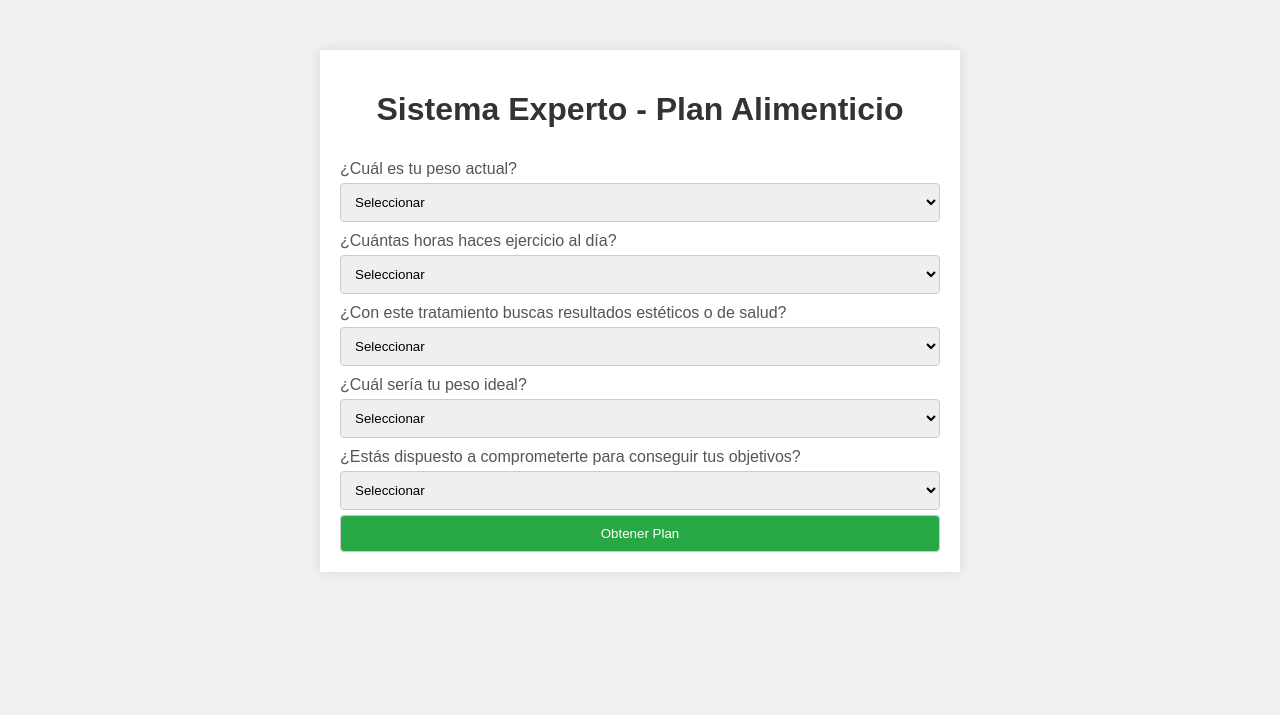
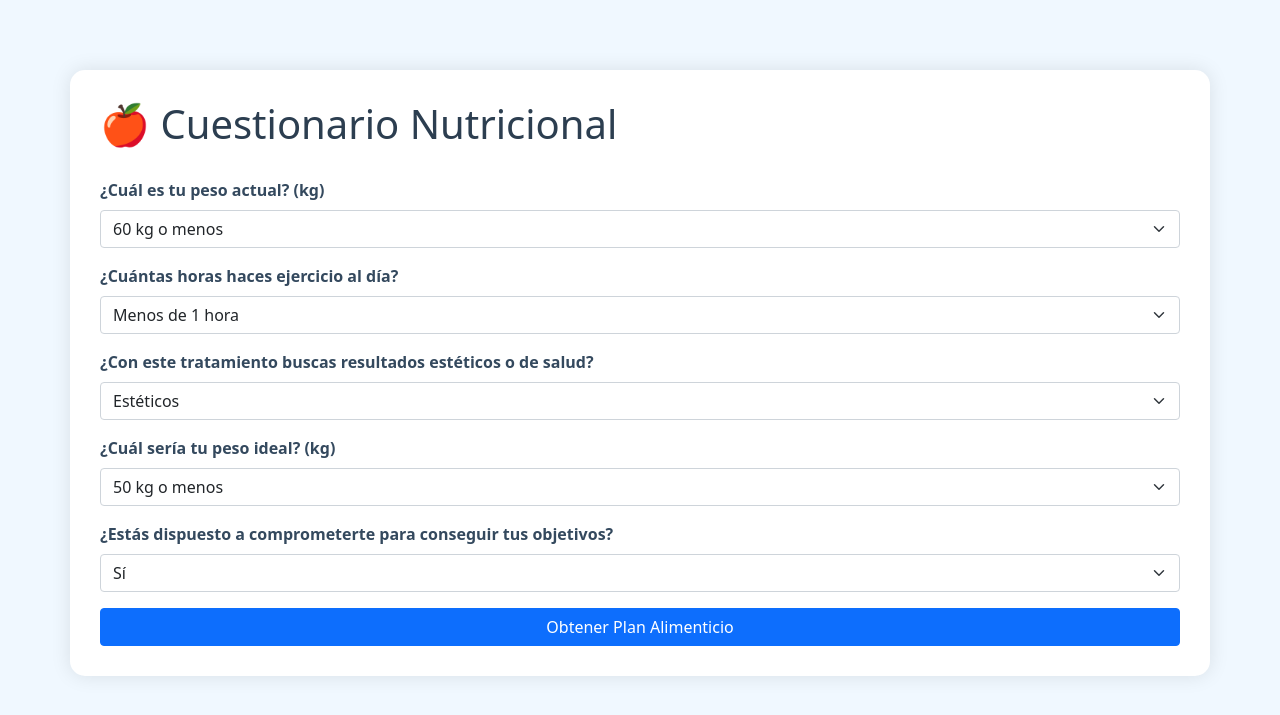
Before and after one commit to Aldair2003/plan-alimenticio, a Flask app: page / in a window 1280 px wide. Shown: the top 715 px of the page. Run offline with Flask 3, Linux system fonts and the light colour scheme.

Commit message:
Actulizacion

```diff
--- a/app.py
+++ b/app.py
@@ -1,125 +1,20 @@
 from flask import Flask, render_template, request
+from planes_alimenticios import obtener_plan_alimenticio
 
 app = Flask(__name__)
 
-base_conocimiento = {
-    "Plan 1": {
-        "peso": "menos de 70",
-        "ejercicio": "menos de 1 hora",
-        "objetivo": "estéticos",
-        "peso_ideal": "menos de 70",
-        "compromiso": "sí"
-    },
-    "Plan 2": {
-        "peso": "menos de 70",
-        "ejercicio": "menos de 1 hora",
-        "objetivo": "salud",
-        "peso_ideal": "menos de 70",
-        "compromiso": "sí"
-    },
-    "Plan 3": {
-        "peso": "menos de 70",
-        "ejercicio": "1 a 2 horas",
-        "objetivo": "estéticos",
-        "peso_ideal": "menos de 70",
-        "compromiso": "sí"
-    },
-    "Plan 4": {
-        "peso": "menos de 70",
-        "ejercicio": "1 a 2 horas",
-        "objetivo": "salud",
-        "peso_ideal": "menos de 70",
-        "compromiso": "sí"
-    },
-    "Plan 5": {
-        "peso": "70 a 90",
-        "ejercicio": "menos de 1 hora",
-        "objetivo": "estéticos",
-        "peso_ideal": "70 a 90",
-        "compromiso": "sí"
-    },
-    "Plan 6": {
-        "peso": "70 a 90",
-        "ejercicio": "menos de 1 hora",
-        "objetivo": "salud",
-        "peso_ideal": "70 a 90",
-        "compromiso": "sí"
-    },
-    "Plan 7": {
-        "peso": "70 a 90",
-        "ejercicio": "1 a 2 horas",
-        "objetivo": "estéticos",
-        "peso_ideal": "70 a 90",
-        "compromiso": "sí"
-    },
-    "Plan 8": {
-        "peso": "70 a 90",
-        "ejercicio": "1 a 2 horas",
-        "objetivo": "salud",
-        "peso_ideal": "70 a 90",
-        "compromiso": "sí"
-    },
-    "Plan 9": {
-        "peso": "más de 90",
-        "ejercicio": "menos de 1 hora",
-        "objetivo": "estéticos",
-        "peso_ideal": "más de 90",
-        "compromiso": "sí"
-    },
-    "Plan 10": {
-        "peso": "más de 90",
-        "ejercicio": "menos de 1 hora",
-        "objetivo": "salud",
-        "peso_ideal": "menos de 70",
-        "compromiso": "sí"
-    },
-    "Plan 11": {
-        "peso": "más de 90",
-        "ejercicio": "1 a 2 horas",
-        "objetivo": "estéticos",
-        "peso_ideal": "menos de 70",
-        "compromiso": "sí"
-    },
-    "Plan 12": {
-        "peso": "más de 90",
-        "ejercicio": "1 a 2 horas",
-        "objetivo": "salud",
-        "peso_ideal": "menos de 70",
-        "compromiso": "sí"
-    },
-    # Añade más combinaciones según sea necesario
-}
+@app.route('/', methods=['GET', 'POST'])
+def index():
+    if request.method == 'POST':
+        peso_actual = float(request.form['peso_actual'])
+        horas_ejercicio = float(request.form['horas_ejercicio'])
+        objetivo = request.form['objetivo']
+        peso_ideal = float(request.form['peso_ideal'])
+        compromiso = request.form['compromiso']
 
-def recomendar_plan(respuestas):
-    print("Respuestas del usuario:", respuestas)
-    for plan, condiciones in base_conocimiento.items():
-        match = True
-        print(f"Evaluando {plan} con condiciones {condiciones}")
-        for clave, valor in condiciones.items():
-            respuesta_usuario = respuestas.get(clave).strip().lower()
-            valor_condicion = valor.strip().lower()
-            if respuesta_usuario != valor_condicion:
-                print(f"No coincide: {clave} (Usuario: {respuesta_usuario} vs Condición: {valor_condicion})")
-                match = False
-                break
-        if match:
-            return plan
-    return "No se encontró un plan adecuado para tus respuestas."
+        plan = obtener_plan_alimenticio(peso_actual, horas_ejercicio, objetivo, peso_ideal, compromiso)
+        return render_template('resultado.html', plan=plan)
+    return render_template('index.html')
 
-@app.route("/", methods=["GET", "POST"])
-def index():
-    if request.method == "POST":
-        respuestas = {
-            "peso": request.form.get("peso"),
-            "ejercicio": request.form.get("ejercicio"),
-            "objetivo": request.form.get("objetivo"),
-            "peso_ideal": request.form.get("peso_ideal"),
-            "compromiso": request.form.get("compromiso")
-        }
-        print(f"Respuestas recibidas: {respuestas}")
-        plan_recomendado = recomendar_plan(respuestas)
-        return render_template("index.html", plan=plan_recomendado, respuestas=respuestas)
-    return render_template("index.html", plan=None, respuestas=None)
-
-if __name__ == "__main__":
+if __name__ == '__main__':
     app.run(debug=True)
--- a/static/style.css
+++ b/static/style.css
@@ -1,51 +1,42 @@
 body {
     font-family: Arial, sans-serif;
-    background-color: #f0f0f0;
+    line-height: 1.6;
     margin: 0;
-    padding: 0;
+    padding: 20px;
+    background-color: #f4f4f4;
 }
 
-.container {
-    max-width: 600px;
-    margin: 50px auto;
-    background: white;
-    padding: 20px;
-    box-shadow: 0 0 10px rgba(0, 0, 0, 0.1);
-}
-
-h1, h2 {
-    text-align: center;
+h1 {
     color: #333;
 }
 
 form {
-    display: flex;
-    flex-direction: column;
+    background: #fff;
+    padding: 20px;
+    border-radius: 5px;
 }
 
 label {
-    margin-top: 10px;
-    color: #555;
+    display: block;
+    margin: 10px 0 5px;
 }
 
-select, button {
-    padding: 10px;
-    margin-top: 5px;
-    border: 1px solid #ccc;
-    border-radius: 4px;
+input, select {
+    width: 100%;
+    padding: 8px;
+    margin-bottom: 10px;
 }
 
 button {
-    background-color: #28a745;
-    color: white;
+    display: block;
+    width: 100%;
+    padding: 10px;
+    background: #333;
+    color: #fff;
+    border: none;
     cursor: pointer;
 }
 
 button:hover {
-    background-color: #218838;
+    background: #555;
 }
-
-ul {
-    list-style-type: none;
-    padding: 0;
-}
--- a/templates/index.html
+++ b/templates/index.html
@@ -1,150 +1,150 @@
 <!DOCTYPE html>
-<html lang="en">
+<html lang="es">
 <head>
     <meta charset="UTF-8">
     <meta name="viewport" content="width=device-width, initial-scale=1.0">
-    <title>Sistema Experto - Plan Alimenticio</title>
-    <link rel="stylesheet" href="{{ url_for('static', filename='style.css') }}">
+    <title>Cuestionario Nutricional</title>
+    <link href="https://cdn.jsdelivr.net/npm/bootstrap@5.1.3/dist/css/bootstrap.min.css" rel="stylesheet">
+    <style>
+        body {
+            background-color: #f0f8ff;
+            padding: 20px;
+        }
+        .container {
+            background-color: white;
+            border-radius: 15px;
+            box-shadow: 0 0 20px rgba(0,0,0,0.1);
+            padding: 30px;
+            margin-top: 50px;
+        }
+        h1 {
+            color: #2c3e50;
+            margin-bottom: 30px;
+        }
+        .form-label {
+            font-weight: bold;
+            color: #34495e;
+        }
+        #resultado {
+            margin-top: 20px;
+            padding: 20px;
+            background-color: #e8f4f8;
+            border-radius: 10px;
+        }
+    </style>
 </head>
 <body>
     <div class="container">
-        <h1>Sistema Experto - Plan Alimenticio</h1>
-        <form method="POST">
-            <label for="peso">¿Cuál es tu peso actual?</label>
-            <select name="peso" id="peso" required>
-                <option value="" disabled {% if not respuestas or respuestas['peso'] == '' %}selected{% endif %}>Seleccionar</option>
-                <option value="menos de 70" {% if respuestas and respuestas['peso'] == 'menos de 70' %}selected{% endif %}>menos de 70</option>
-                <option value="70 a 90" {% if respuestas and respuestas['peso'] == '70 a 90' %}selected{% endif %}>70 a 90</option>
-                <option value="más de 90" {% if respuestas and respuestas['peso'] == 'más de 90' %}selected{% endif %}>más de 90</option>
-            </select>
-            <label for="ejercicio">¿Cuántas horas haces ejercicio al día?</label>
-            <select name="ejercicio" id="ejercicio" required>
-                <option value="" disabled {% if not respuestas or respuestas['ejercicio'] == '' %}selected{% endif %}>Seleccionar</option>
-                <option value="menos de 1 hora" {% if respuestas and respuestas['ejercicio'] == 'menos de 1 hora' %}selected{% endif %}>menos de 1 hora</option>
-                <option value="1 a 2 horas" {% if respuestas and respuestas['ejercicio'] == '1 a 2 horas' %}selected{% endif %}>1 a 2 horas</option>
-                <option value="más de 2 horas" {% if respuestas and respuestas['ejercicio'] == 'más de 2 horas' %}selected{% endif %}>más de 2 horas</option>
-            </select>
-            <label for="objetivo">¿Con este tratamiento buscas resultados estéticos o de salud?</label>
-            <select name="objetivo" id="objetivo" required>
-                <option value="" disabled {% if not respuestas or respuestas['objetivo'] == '' %}selected{% endif %}>Seleccionar</option>
-                <option value="estéticos" {% if respuestas and respuestas['objetivo'] == 'estéticos' %}selected{% endif %}>estéticos</option>
-                <option value="salud" {% if respuestas and respuestas['objetivo'] == 'salud' %}selected{% endif %}>salud</option>
-            </select>
-            <label for="peso_ideal">¿Cuál sería tu peso ideal?</label>
-            <select name="peso_ideal" id="peso_ideal" required>
-                <option value="" disabled {% if not respuestas or respuestas['peso_ideal'] == '' %}selected{% endif %}>Seleccionar</option>
-                <option value="menos de 70" {% if respuestas and respuestas['peso_ideal'] == 'menos de 70' %}selected{% endif %}>menos de 70</option>
-                <option value="70 a 90" {% if respuestas and respuestas['peso_ideal'] == '70 a 90' %}selected{% endif %}>70 a 90</option>
-                <option value="más de 90" {% if respuestas and respuestas['peso_ideal'] == 'más de 90' %}selected{% endif %}>más de 90</option>
-            </select>
-            <label for="compromiso">¿Estás dispuesto a comprometerte para conseguir tus objetivos?</label>
-            <select name="compromiso" id="compromiso" required>
-                <option value="" disabled {% if not respuestas or respuestas['compromiso'] == '' %}selected{% endif %}>Seleccionar</option>
-                <option value="sí" {% if respuestas and respuestas['compromiso'] == 'sí' %}selected{% endif %}>sí</option>
-                <option value="no" {% if respuestas and respuestas['compromiso'] == 'no' %}selected{% endif %}>no</option>
-            </select>
-            <button type="submit">Obtener Plan</button>
+        <h1>🍎 Cuestionario Nutricional</h1>
+        <form id="formularioNutricional">
+            <div class="mb-3">
+                <label for="peso_actual" class="form-label">¿Cuál es tu peso actual? (kg)</label>
+                <select class="form-select" id="peso_actual" required>
+                    <option value="60">60 kg o menos</option>
+                    <option value="70">61-70 kg</option>
+                    <option value="80">71-80 kg</option>
+                    <option value="90">Más de 80 kg</option>
+                </select>
+            </div>
+            <div class="mb-3">
+                <label for="horas_ejercicio" class="form-label">¿Cuántas horas haces ejercicio al día?</label>
+                <select class="form-select" id="horas_ejercicio" required>
+                    <option value="0">Menos de 1 hora</option>
+                    <option value="1">1-2 horas</option>
+                    <option value="2">Más de 2 horas</option>
+                </select>
+            </div>
+            <div class="mb-3">
+                <label for="objetivo" class="form-label">¿Con este tratamiento buscas resultados estéticos o de salud?</label>
+                <select class="form-select" id="objetivo" required>
+                    <option value="esteticos">Estéticos</option>
+                    <option value="salud">De salud</option>
+                </select>
+            </div>
+            <div class="mb-3">
+                <label for="peso_ideal" class="form-label">¿Cuál sería tu peso ideal? (kg)</label>
+                <select class="form-select" id="peso_ideal" required>
+                    <option value="50">50 kg o menos</option>
+                    <option value="60">51-60 kg</option>
+                    <option value="70">61-70 kg</option>
+                    <option value="80">Más de 70 kg</option>
+                </select>
+            </div>
+            <div class="mb-3">
+                <label for="compromiso" class="form-label">¿Estás dispuesto a comprometerte para conseguir tus objetivos?</label>
+                <select class="form-select" id="compromiso" required>
+                    <option value="si">Sí</option>
+                    <option value="no">No</option>
+                </select>
+            </div>
+            <button type="submit" class="btn btn-primary w-100">Obtener Plan Alimenticio</button>
         </form>
-        {% if plan %}
-            <h2>Recomendación: {{ plan }}</h2>
-            {% if plan == "Plan 1" %}
-                <p>Plan alimenticio para resultados estéticos y peso menos de 70:</p>
-                <ul>
-                    <li>Desayuno: Batido de proteínas y frutas.</li>
-                    <li>Almuerzo: Pollo a la parrilla con ensalada.</li>
-                    <li>Cena: Pescado al horno con vegetales.</li>
-                    <li>Snacks: Frutos secos y yogurt.</li>
-                </ul>
-            {% elif plan == "Plan 2" %}
-                <p>Plan alimenticio para salud y peso menos de 70:</p>
-                <ul>
-                    <li>Desayuno: Avena con frutas y nueces.</li>
-                    <li>Almuerzo: Ensalada de quinoa con pollo y aguacate.</li>
-                    <li>Cena: Sopa de vegetales con tofu.</li>
-                    <li>Snacks: Frutas y batidos verdes.</li>
-                </ul>
-            {% elif plan == "Plan 3" %}
-                <p>Plan alimenticio para resultados estéticos y ejercicio moderado:</p>
-                <ul>
-                    <li>Desayuno: Huevos revueltos con espinacas y pan integral.</li>
-                    <li>Almuerzo: Pavo al horno con arroz integral y brócoli.</li>
-                    <li>Cena: Salmón a la parrilla con batata.</li>
-                    <li>Snacks: Barras de proteínas y batidos de frutas.</li>
-                </ul>
-            {% elif plan == "Plan 4" %}
-                <p>Plan alimenticio para salud y ejercicio moderado:</p>
-                <ul>
-                    <li>Desayuno: Yogurt con frutas y granola.</li>
-                    <li>Almuerzo: Ensalada de pollo con vegetales.</li>
-                    <li>Cena: Sopa de lentejas con espinacas.</li>
-                    <li>Snacks: Frutas y frutos secos.</li>
-                </ul>
-            {% elif plan == "Plan 5" %}
-                <p>Plan alimenticio para peso 70 a 90 y ejercicio leve:</p>
-                <ul>
-                    <li>Desayuno: Avena con frutas y nueces.</li>
-                    <li>Almuerzo: Ensalada de quinoa con pollo y aguacate.</li>
-                    <li>Cena: Sopa de vegetales con tofu.</li>
-                    <li>Snacks: Frutas y batidos verdes.</li>
-                </ul>
-            {% elif plan == "Plan 6" %}
-                <p>Plan alimenticio para peso 70 a 90 y salud:</p>
-                <ul>
-                    <li>Desayuno: Yogurt con frutas y granola.</li>
-                    <li>Almuerzo: Ensalada de pollo con vegetales.</li>
-                    <li>Cena: Sopa de lentejas con espinacas.</li>
-                    <li>Snacks: Frutas y frutos secos.</li>
-                </ul>
-            {% elif plan == "Plan 7" %}
-                <p>Plan alimenticio para peso 70 a 90 y ejercicio moderado:</p>
-                <ul>
-                    <li>Desayuno: Huevos revueltos con espinacas y pan integral.</li>
-                    <li>Almuerzo: Pollo a la parrilla con ensalada.</li>
-                    <li>Cena: Salmón a la parrilla con batata.</li>
-                    <li>Snacks: Barras de proteínas y batidos de frutas.</li>
-                </ul>
-            {% elif plan == "Plan 8" %}
-                <p>Plan alimenticio para peso 70 a 90 y salud con ejercicio moderado:</p>
-                <ul>
-                    <li>Desayuno: Avena con frutas y nueces.</li>
-                    <li>Almuerzo: Ensalada de quinoa con pollo y aguacate.</li>
-                    <li>Cena: Sopa de vegetales con tofu.</li>
-                    <li>Snacks: Frutas y batidos verdes.</li>
-                </ul>
-            {% elif plan == "Plan 9" %}
-                <p>Plan alimenticio para peso más de 90 y ejercicio leve:</p>
-                <ul>
-                    <li>Desayuno: Yogurt con frutas y granola.</li>
-                    <li>Almuerzo: Ensalada de pollo con vegetales.</li>
-                    <li>Cena: Sopa de lentejas con espinacas.</li>
-                    <li>Snacks: Frutas y frutos secos.</li>
-                </ul>
-            {% elif plan == "Plan 10" %}
-                <p>Plan alimenticio para peso más de 90 y salud:</p>
-                <ul>
-                    <li>Desayuno: Huevos revueltos con espinacas y pan integral.</li>
-                    <li>Almuerzo: Pollo a la parrilla con ensalada.</li>
-                    <li>Cena: Salmón a la parrilla con batata.</li>
-                    <li>Snacks: Barras de proteínas y batidos de frutas.</li>
-                </ul>
-            {% elif plan == "Plan 11" %}
-                <p>Plan alimenticio para peso más de 90 y ejercicio moderado:</p>
-                <ul>
-                    <li>Desayuno: Avena con frutas y nueces.</li>
-                    <li>Almuerzo: Ensalada de quinoa con pollo y aguacate.</li>
-                    <li>Cena: Sopa de vegetales con tofu.</li>
-                    <li>Snacks: Frutas y batidos verdes.</li>
-                </ul>
-            {% elif plan == "Plan 12" %}
-                <p>Plan alimenticio para peso más de 90 y salud con ejercicio moderado:</p>
-                <ul>
-                    <li>Desayuno: Yogurt con frutas y granola.</li>
-                    <li>Almuerzo: Ensalada de pollo con vegetales.</li>
-                    <li>Cena: Sopa de lentejas con espinacas.</li>
-                    <li>Snacks: Frutas y frutos secos.</li>
-                </ul>
-            {% endif %}
-        {% endif %}
+        <div id="resultado" style="display: none;"></div>
     </div>
+
+    <script>
+        const planesAlimenticios = {
+            esteticos: {
+                si: {
+                    bajo: "Plan Estético Intenso (Bajo peso):\n" +
+                          "Lunes: Desayuno - Batido proteico, Almuerzo - Pollo con arroz integral, Cena - Salmón con vegetales\n" +
+                          "Martes: Desayuno - Avena con frutas y nueces, Almuerzo - Pasta integral con pavo, Cena - Tortilla de claras con espinacas",
+                    normal: "Plan Estético Intenso (Peso normal):\n" +
+                            "Lunes: Desayuno - Yogur griego con frutas, Almuerzo - Ensalada de quinoa con pollo, Cena - Pescado a la plancha con verduras\n" +
+                            "Martes: Desayuno - Tostadas integrales con aguacate, Almuerzo - Pechuga de pavo con ensalada, Cena - Tofu salteado con vegetales",
+                    alto: "Plan Estético Intenso (Sobrepeso):\n" +
+                          "Lunes: Desayuno - Smoothie verde, Almuerzo - Ensalada de atún con vegetales, Cena - Pechuga de pollo a la plancha\n" +
+                          "Martes: Desayuno - Claras de huevo revueltas, Almuerzo - Sopa de verduras con pavo, Cena - Pescado al horno con brócoli"
+                },
+                no: "Plan Estético Moderado:\n" +
+                    "Lunes: Desayuno - Yogur con granola, Almuerzo - Ensalada mixta con pollo, Cena - Tortilla de espinacas\n" +
+                    "Martes: Desayuno - Pan integral con queso fresco, Almuerzo - Pescado al vapor con arroz, Cena - Sopa de verduras"
+            },
+            salud: {
+                si: {
+                    bajo: "Plan Salud Intenso (Bajo peso):\n" +
+                          "Lunes: Desayuno - Avena con plátano y mantequilla de cacahuete, Almuerzo - Pollo con batata, Cena - Salmón con quinoa\n" +
+                          "Martes: Desayuno - Batido de proteínas con frutas, Almuerzo - Arroz integral con lentejas, Cena - Pavo a la plancha con verduras",
+                    normal: "Plan Salud Intenso (Peso normal):\n" +
+                            "Lunes: Desayuno - Tostadas integrales con huevo y aguacate, Almuerzo - Ensalada de garbanzos, Cena - Pescado al horno con vegetales\n" +
+                            "Martes: Desayuno - Yogur con nueces y miel, Almuerzo - Pechuga de pollo con ensalada, Cena - Tortilla de verduras",
+                    alto: "Plan Salud Intenso (Sobrepeso):\n" +
+                          "Lunes: Desayuno - Smoothie de espinacas y frutas, Almuerzo - Sopa de verduras con pechuga de pollo, Cena - Pescado a la plancha con ensalada\n" +
+                          "Martes: Desayuno - Avena con canela y manzana, Almuerzo - Ensalada de atún con vegetales, Cena - Tofu a la plancha con brócoli"
+                },
+                no: "Plan Salud Moderado:\n" +
+                    "Lunes: Desayuno - Tostadas integrales con aguacate, Almuerzo - Arroz integral con verduras, Cena - Pescado a la plancha\n" +
+                    "Martes: Desayuno - Yogur con frutas, Almuerzo - Ensalada de pollo, Cena - Tortilla de patatas al horno"
+            }
+        };
+
+        document.getElementById('formularioNutricional').addEventListener('submit', function(e) {
+            e.preventDefault();
+            const pesoActual = parseInt(document.getElementById('peso_actual').value);
+            const objetivo = document.getElementById('objetivo').value;
+            const compromiso = document.getElementById('compromiso').value;
+            const pesoIdeal = parseInt(document.getElementById('peso_ideal').value);
+
+            let categoria;
+            if (pesoActual <= pesoIdeal) {
+                categoria = "bajo";
+            } else if (pesoActual - pesoIdeal <= 10) {
+                categoria = "normal";
+            } else {
+                categoria = "alto";
+            }
+
+            let plan;
+            if (compromiso === 'si') {
+                plan = planesAlimenticios[objetivo][compromiso][categoria];
+            } else {
+                plan = planesAlimenticios[objetivo][compromiso];
+            }
+
+            const resultadoDiv = document.getElementById('resultado');
+            resultadoDiv.innerHTML = `<h3>Tu Plan Alimenticio:</h3><pre>${plan}</pre>`;
+            resultadoDiv.style.display = 'block';
+        });
+    </script>
 </body>
 </html>
```
Also changed, not shown: planes_alimenticios.py (added, +23 -0 lines), templates/resultado.html (added, +17 -0 lines).
